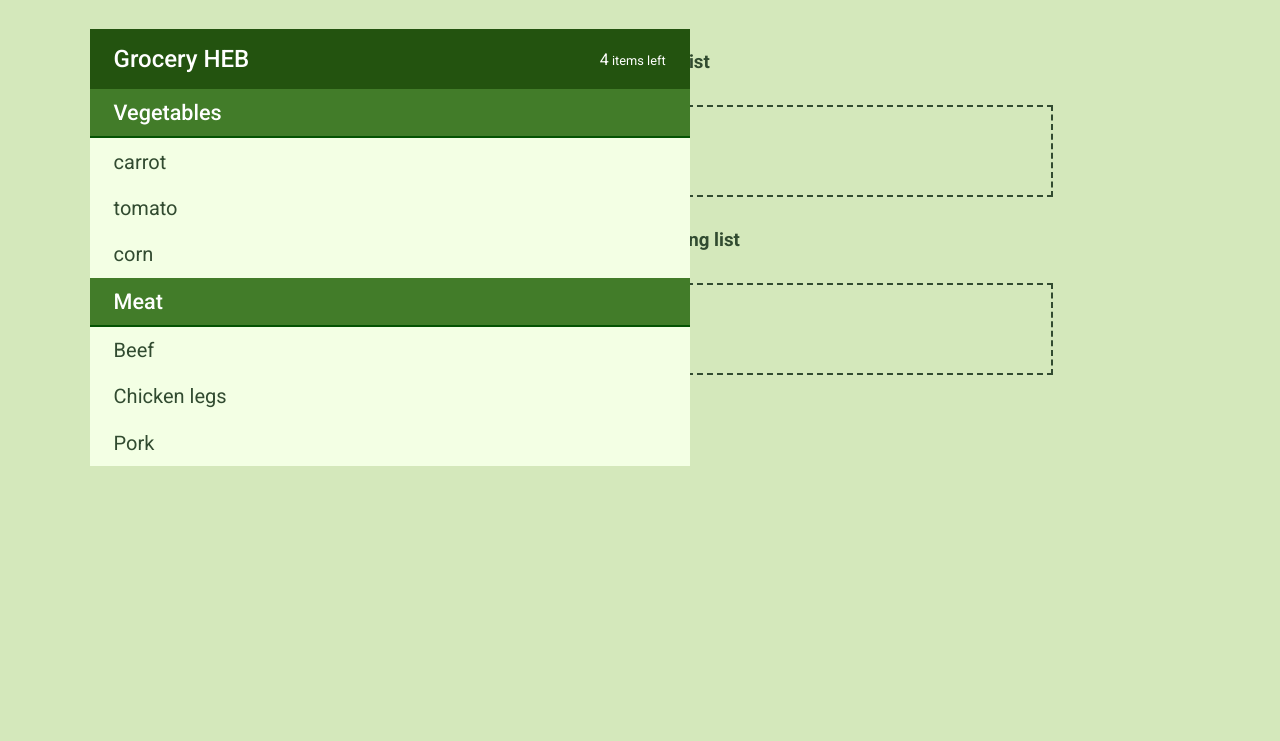
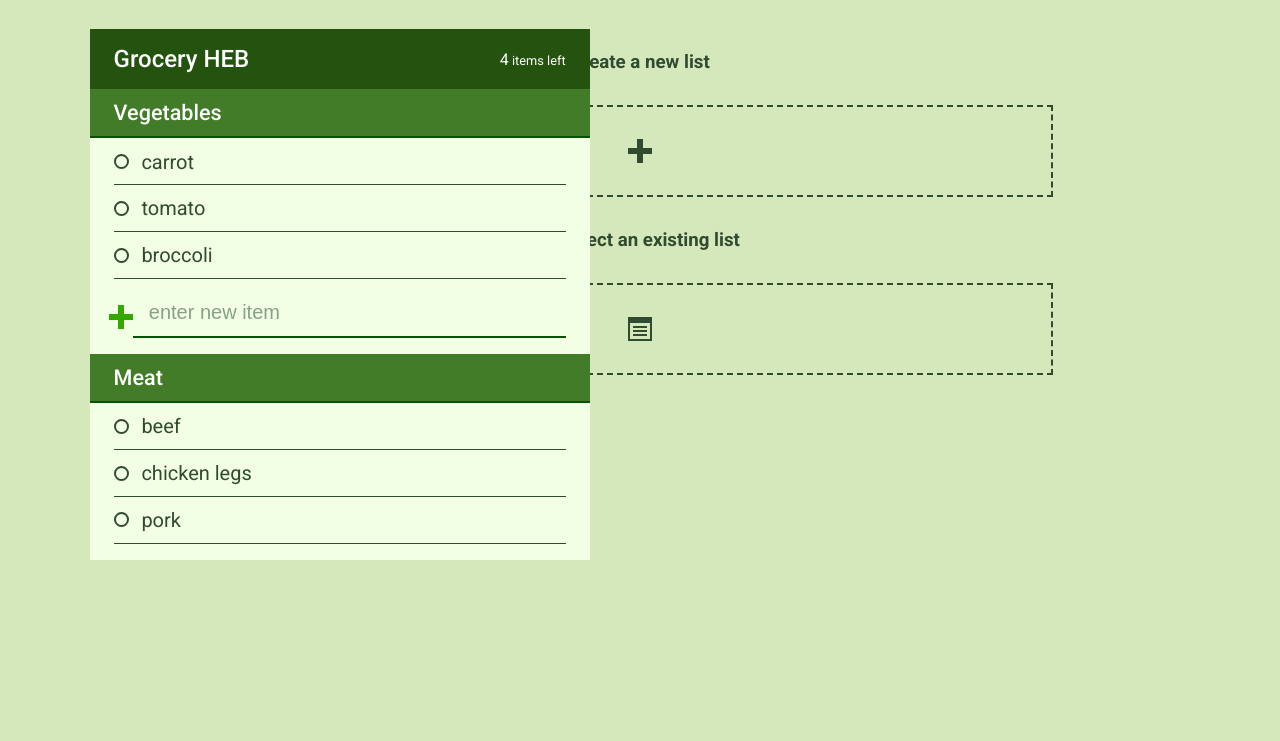
Before and after one commit to Lu-X-Liu/shopping-list, a plain HTML site: page index.html in a window 1280 px wide. Shown: the part 59-800 px from the top of the page. Drawn offline with Linux system fonts and the light colour scheme.

Commit message:
continue coding layout

```diff
--- a/index.html
+++ b/index.html
@@ -14,7 +14,7 @@
         <div class="wrapper">
             <h1 class="logo">EZ List</h1>
             <nav class="nav">
-                   <svg><use href="#menu-header"></use></svg>
+                   <button class="nav-btn"><svg><use href="#menu-header"></use></svg></button>
             </nav>
         </div>
     </header>
@@ -24,7 +24,7 @@
                 <div class="create-new-list">
                     <h3>Create a new list</h3>
                     <div class="dash-box">
-                        <svg><use href="#plus-initial"></use></svg>
+                        <svg><use href="#plus-icon"></use></svg>
                     </div>
                 </div>
                 <div class="select-existing-list">
@@ -43,17 +43,65 @@
                     <div class="category">
                         <div class="category-title">Vegetables</div>
                         <ul>
-                            <li class="item">carrot</li>
-                            <li class="item">tomato</li>
-                            <li class="item">corn</li>
+                            <li class="item">
+                                <input type="checkbox" id="item-1">
+                                <label for="item-1">
+                                    <span class="custom-checkbox"></span>
+                                    carrot
+                                </label>
+                            </li>
+                            <li class="item">
+                                <input type="checkbox" id="item-2">
+                                <label for="item-2">
+                                    <span class="custom-checkbox"></span>
+                                    tomato
+                                </label>
+                            </li>
+                            <li class="item">
+                                <input type="checkbox" id="item-3">
+                                <label for="item-3">
+                                    <span class="custom-checkbox"></span>
+                                    broccoli
+                                </label>
+                            </li>
                         </ul>
+                        <div class="new-item-creator">
+                            <form action="">
+                                <input type="text"
+                                       class="new new-item"
+                                       placeholder="enter new item"
+                                       aria-label="enter new item">
+                                <button class="new-item-btn" aria-label="create new item">
+                                    <svg class="plus-new-item"><use href="#plus-icon"></use></svg>
+                                </button>
+
+                            </form>
+                        </div>
                     </div>
                     <div class="category">
                         <div class="category-title">Meat</div>
                         <ul class="category">
-                            <li class="item">Beef</li>
-                            <li class="item">Chicken legs</li>
-                            <li class="item">Pork</li>
+                            <li class="item">
+                                <input type="checkbox" id="item-4">
+                                <label for="item-4">
+                                    <span class="custom-checkbox"></span>
+                                    beef
+                                </label>
+                            </li>
+                            <li class="item">
+                                <input type="checkbox" id="item-5">
+                                <label for="item-5">
+                                    <span class="custom-checkbox"></span>
+                                    chicken legs
+                                </label>
+                            </li>
+                            <li class="item">
+                                <input type="checkbox" id="item-6">
+                                <label for="item-6">
+                                    <span class="custom-checkbox"></span>
+                                    pork
+                                </label>
+                            </li>
                         </ul>
                     </div>
                 </div>
@@ -82,22 +130,7 @@
                 </symbol>
             </svg>
             <svg xmlns="http://www.w3.org/2000/svg" width="24" height="24" viewBox="0 0 24 24">
-                <symbol id="plus-initial" class="icons">
-                    <path d="M24 9h-9v-9h-6v9h-9v6h9v9h6v-9h9z"/>
-                </symbol>
-            </svg>
-            <svg xmlns="http://www.w3.org/2000/svg" width="24" height="24" viewBox="0 0 24 24">
-                <symbol id="plus-item" class="icons">
-                    <path d="M24 9h-9v-9h-6v9h-9v6h9v9h6v-9h9z"/>
-                </symbol>
-            </svg>
-            <svg xmlns="http://www.w3.org/2000/svg" width="24" height="24" viewBox="0 0 24 24">
-                <symbol id="plus-list" class="icons">
-                    <path d="M24 9h-9v-9h-6v9h-9v6h9v9h6v-9h9z"/>
-                </symbol>
-            </svg>
-            <svg xmlns="http://www.w3.org/2000/svg" width="24" height="24" viewBox="0 0 24 24">
-                <symbol id="plus-drop-down" class="icons">
+                <symbol id="plus-icon" class="icons">
                     <path d="M24 9h-9v-9h-6v9h-9v6h9v9h6v-9h9z"/>
                 </symbol>
             </svg>
--- a/main.css
+++ b/main.css
@@ -43,12 +43,17 @@ html {
     fill: var(--clr-text-dark);
 }
 
+button {
+    cursor: pointer;
+}
+
 /*header*/
 
 header {
     position: fixed;
     top: 0;
     width: 100%;
+    z-index: 10;
 }
 
 header .wrapper {
@@ -61,6 +66,13 @@ header .wrapper {
 h1 {
     font-size: 1.5rem;
     color: var(--clr-text-dark);
+}
+
+.nav-btn {
+    background: transparent;
+    border: none;
+    height: 24px;
+    width: 24px;
 }
 
 /* main*/
@@ -92,10 +104,11 @@ h1 {
 }
 
 .current-list {
+
     position: absolute;
     top: -0.5rem;
     width: 86%;
-    max-width: 600px;
+    max-width: 500px;
     background: var(--clr-item-bg);
 }
 
@@ -136,4 +149,119 @@ li.item {
     font-size: 1.25rem;
     font-weight: 400;
     padding: 0.7rem 1.5rem;
+    position: relative;
 }
+
+li.item:last-child {
+    margin-bottom: 1rem;
+}
+
+form {
+    display: flex;
+}
+
+.item label {
+    display: inline-flex;
+    align-items: center;
+    position: relative;
+    cursor: pointer;
+}
+
+li.item::after {
+    content: "";
+    position: absolute;
+    right: 1.5rem;
+    left: 1.5rem;
+    bottom: 0;
+    height: 1px;
+    background: currentColor;
+}
+
+.new-item-btn {
+    background: transparent;
+    border: none;
+    height: calc(24px + 1.4rem);
+    width: 24px;
+    margin-left: 1.2rem;
+    padding: 0;
+}
+
+.plus-new-item {
+    width: 24px;
+    height: 24px;
+    fill: var(--clr-add-new-item);
+}
+
+input.new-item {
+    background: transparent;
+    border: none;
+    font-size: 1.25rem;
+    padding: 0.4rem 1rem 0.7rem;
+    margin-bottom: 1rem;
+    outline: none;
+    order: 2;
+    border-bottom: 2px solid var(--clr-border-dark);
+    transition: 150ms ease-in-out;
+    width: calc(100% - 4.2rem);
+}
+
+input.new-item:focus {
+    border-bottom: 3px solid var(--clr-border-dark);
+}
+
+input.new-item::placeholder {
+    color: var(--clr-text-light);
+}
+
+input.new-item:focus::placeholder {
+    opacity: 0.3;
+}
+
+[type="checkbox"] {
+    opacity: 0;
+    position: absolute;
+}
+
+.custom-checkbox {
+    display: inline-block;
+    width: 0.75em;
+    height: 0.75em;
+    border: 2px solid currentColor;
+    border-radius: 50%;
+    margin-right: 0.8rem;
+    transform: scale(1);
+    transition: transform 200ms ease-in-out;
+}
+
+.item:hover .custom-checkbox,
+[type="checkbox"]:focus + label .custom-checkbox {
+    transform: scale(1.2);
+    color: var(--clr-category-title-bg);
+}
+
+[type="checkbox"]:checked + label .custom-checkbox {
+    background: var(--clr-category-title-bg);
+    border-color: var(--clr-category-title-bg);
+    box-shadow: inset 0 0 0 2px var(--clr-body-bg);
+}
+
+[type="checkbox"]:checked + label {
+    opacity: 0.5;
+}
+
+.item label::after {
+    content:"";
+    position: absolute;
+    left: 1.2rem;
+    right: -0.5rem;
+    height: 2px;
+    background: var(--clr-text-dark);
+    transform: scaleX(0);
+    transform-origin: right;
+    transition: transform 150ms ease-in-out;
+}
+
+[type="checkbox"]:checked + label::after {
+    transform: scaleX(1);
+    transform-origin: left;
+}
```
